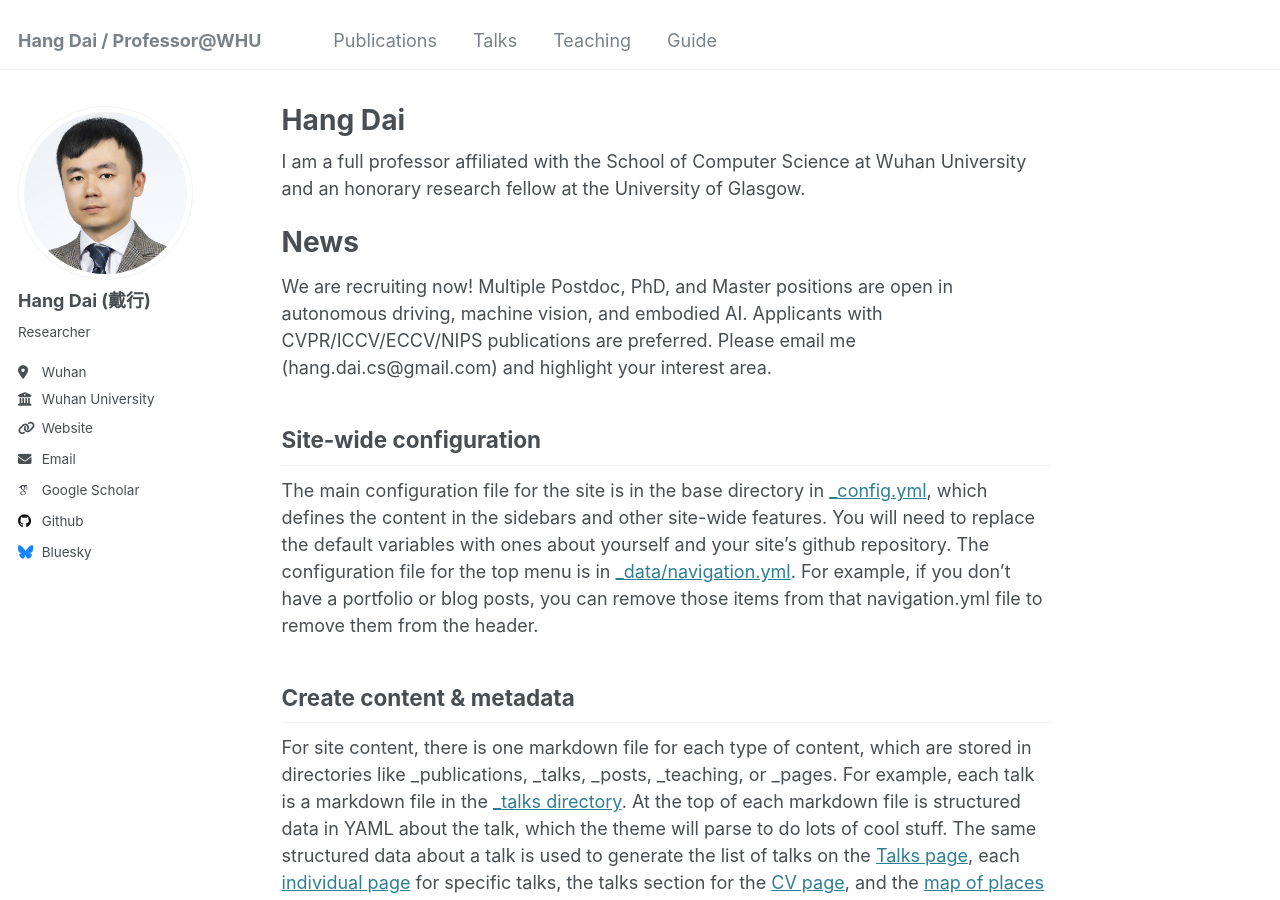
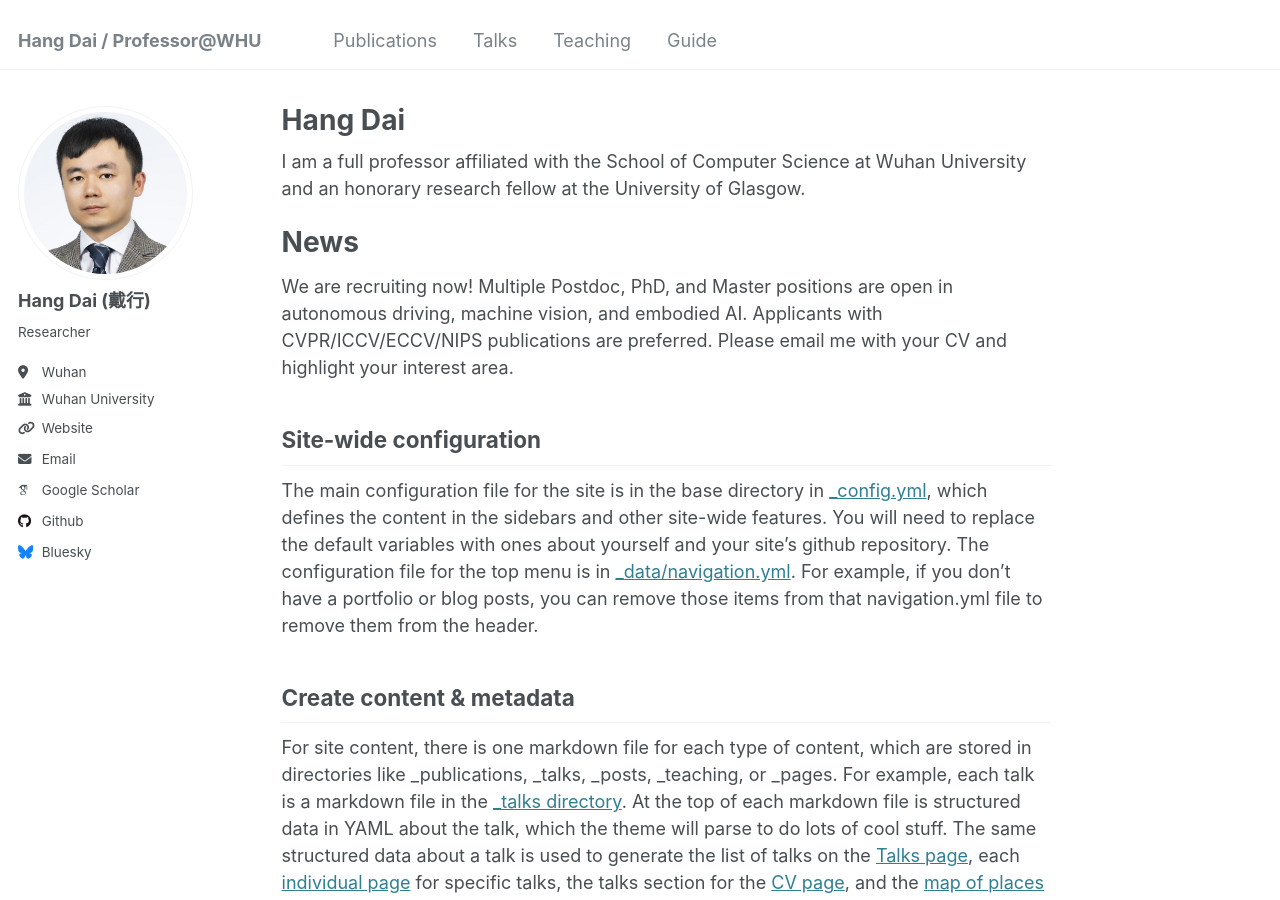
Before and after one commit to Dai-Hang/Dai-Hang.github.io, a Jekyll site: the page built from _pages/about.md, in a window 1280 px wide and 900 px high. Built offline with Jekyll 4.4.1, drawn with Linux system fonts in a browser that asks for light colours; some web fonts are replaced.

Commit message:
Update about.md

```diff
--- a/_pages/about.md
+++ b/_pages/about.md
@@ -11,7 +11,7 @@ I am a full professor affiliated with the School of Computer Science at Wuhan Un
 
 News
 ======
-We are recruiting now! Multiple Postdoc, PhD, and Master positions are open in autonomous driving, machine vision, and embodied AI. Applicants with CVPR/ICCV/ECCV/NIPS publications are preferred. Please email me (hang.dai.cs@gmail.com) and highlight your interest area.
+We are recruiting now! Multiple Postdoc, PhD, and Master positions are open in autonomous driving, machine vision, and embodied AI. Applicants with CVPR/ICCV/ECCV/NIPS publications are preferred. Please email me with your CV and highlight your interest area.
 
 Site-wide configuration
 ------
```
